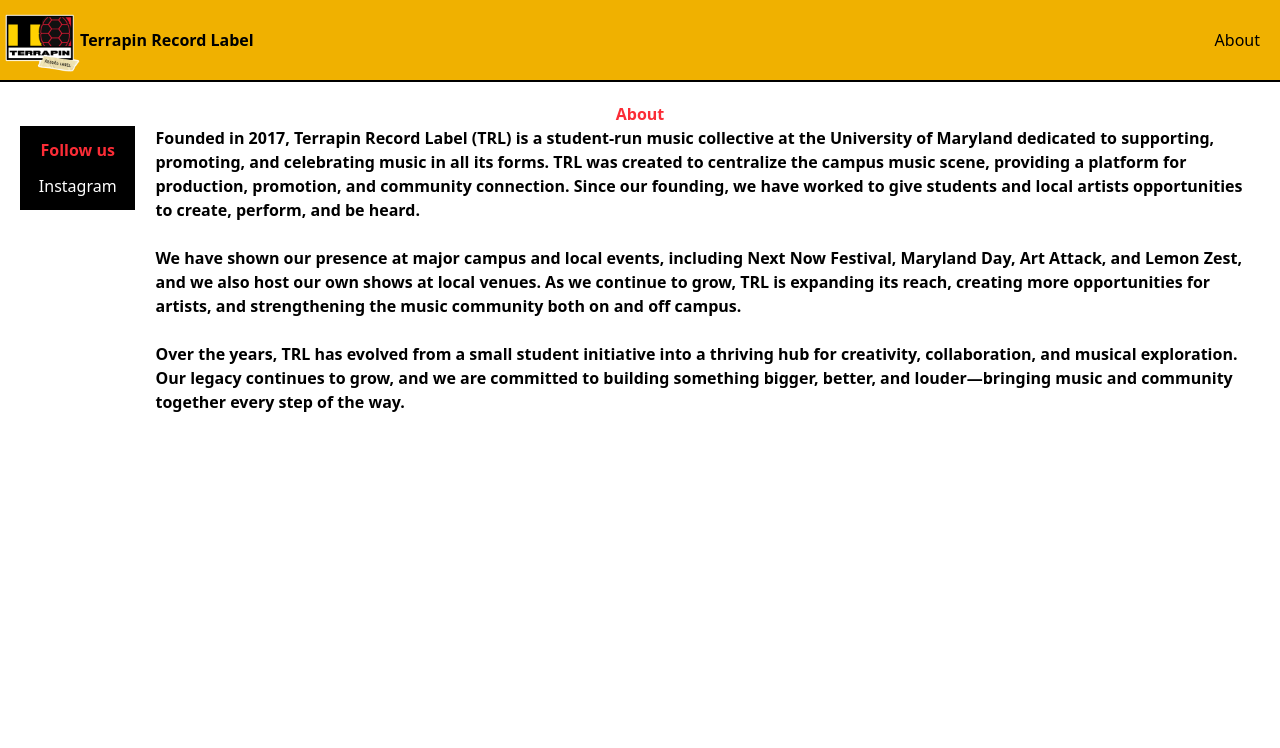
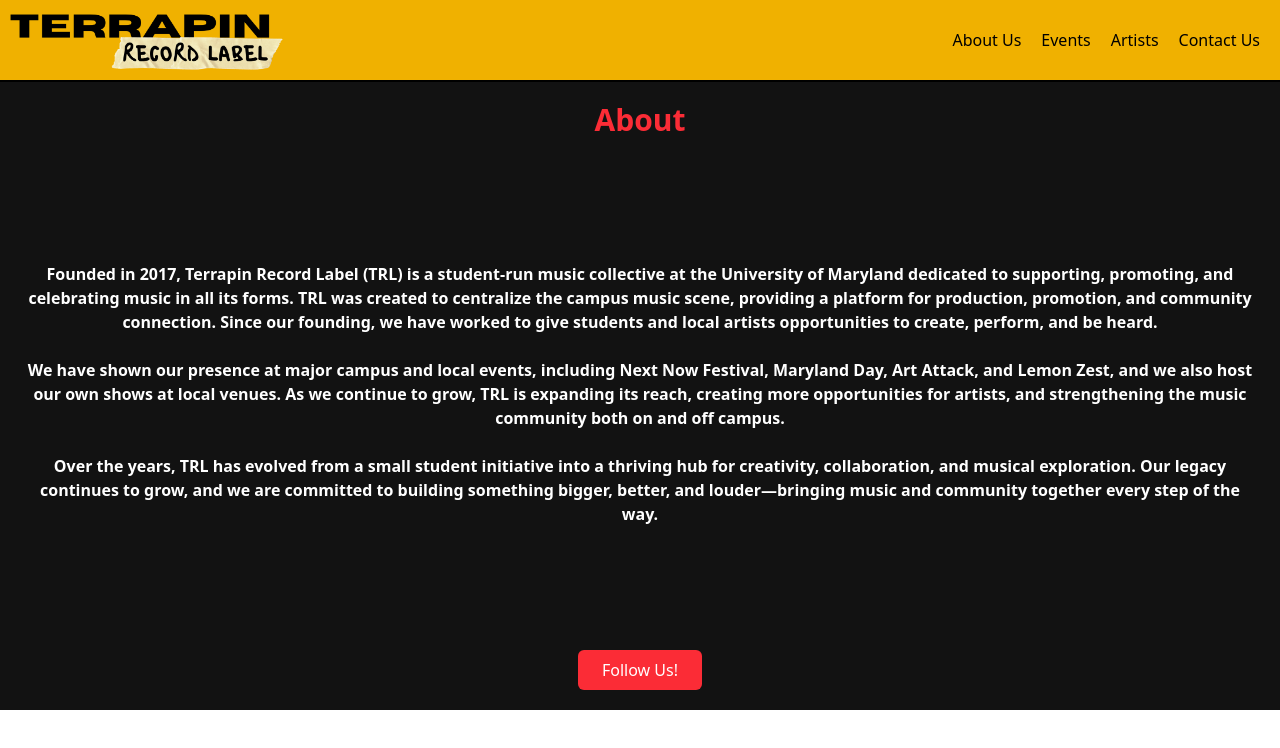
Before and after one commit to rishabhchheda01/trlWebsite, a React (Vite) app: page /about in a window 1280 px wide. Shown: the top 748 px of the page. Built offline with nearby package versions, Linux system fonts and the light colour scheme.

Commit message:
updated navigation bar, updated about page layout, changed background to black

```diff
--- a/Components/Navigation.jsx
+++ b/Components/Navigation.jsx
@@ -10,10 +10,9 @@
             <div className = "bg-yellow-500 flex align-middle justify-between border-b-2 border-black pr-5">
                 <div className = "flex w-1/2 items-center">
                     <Link className = "link_tag" to = "/"><img src = {logo} className = "h-[80px] w-auto" /></Link>
-                    <h1><Link className = "link_tag font-bold" to = "/">Terrapin Record Label</Link></h1>
                 </div>
                 <nav id = "navbar">
-                    <ul className="flex flex-row-reverse h-[100%] list-none m-0 p-0 justify-between items-center">
+                    <ul className="flex flex-row gap-5 h-[100%] list-none m-0 p-0 justify-between items-center">
                         {menu_items}
                     </ul>
                 </nav>
--- a/Pages/About.jsx
+++ b/Pages/About.jsx
@@ -1,25 +1,20 @@
 import Navigation from "../Components/Navigation"
 
 export default function About(){
-    const menu_items = [{name: "About", url: "/about"}]
+    const menu_items = [{name: "About Us", url: "/about"}, {name: "Events", url: "/about"}, {name: "Artists", url: "/about"}, {name: "Contact Us", url: "/about"}]
     return(
         <>
             <Navigation menuItems={ menu_items } />
-            <div className="p-5">
-                <h1 className="text-red-500 w-[100%] text-center font-bold">About</h1>
-                <div className="flex flex-row-reverse gap-5">
-                    <div>
-                        <p className="font-bold">Founded in 2017, Terrapin Record Label (TRL) is a student-run music collective at the University of Maryland dedicated to supporting, promoting, and celebrating music in all its forms. TRL was created to centralize the campus music scene, providing a platform for production, promotion, and community connection. Since our founding, we have worked to give students and local artists opportunities to create, perform, and be heard.</p>
-                        <br></br>
-                        <p className="font-bold">We have shown our presence at major campus and local events, including Next Now Festival, Maryland Day, Art Attack, and Lemon Zest, and we also host our own shows at local venues. As we continue to grow, TRL is expanding its reach, creating more opportunities for artists, and strengthening the music community both on and off campus.</p>
-                        <br></br>
-                        <p className="font-bold">Over the years, TRL has evolved from a small student initiative into a thriving hub for creativity, collaboration, and musical exploration. Our legacy continues to grow, and we are committed to building something bigger, better, and louder—bringing music and community together every step of the way.</p>
-                    </div>
-                    <div className="h-[100%] bg-black w-[25%] flex flex-col p-3 gap-3 items-center">
-                        <h1 className="text-red-500 font-bold">Follow us</h1>
-                        <p className="text-white"><a href = "https://www.instagram.com/terrapinrecordlabel/">Instagram</a></p>
-                    </div>
+            <div className="flex flex-col p-5 bg-[#121212]">
+                <h1 className="text-red-500 text-3xl font-bold text-center mb-[10%]">About</h1>
+                <div className="mb-[10%] text-white text-center">
+                    <p className="font-bold">Founded in 2017, Terrapin Record Label (TRL) is a student-run music collective at the University of Maryland dedicated to supporting, promoting, and celebrating music in all its forms. TRL was created to centralize the campus music scene, providing a platform for production, promotion, and community connection. Since our founding, we have worked to give students and local artists opportunities to create, perform, and be heard.</p>
+                    <br></br>
+                    <p className="font-bold">We have shown our presence at major campus and local events, including Next Now Festival, Maryland Day, Art Attack, and Lemon Zest, and we also host our own shows at local venues. As we continue to grow, TRL is expanding its reach, creating more opportunities for artists, and strengthening the music community both on and off campus.</p>
+                    <br></br>
+                    <p className="font-bold">Over the years, TRL has evolved from a small student initiative into a thriving hub for creativity, collaboration, and musical exploration. Our legacy continues to grow, and we are committed to building something bigger, better, and louder—bringing music and community together every step of the way.</p>
                 </div>
+                <button className="bg-red-500 text-white px-6 py-2 rounded-md self-center hover:bg-red-600 transition"><a target="_blank" href = "https://www.instagram.com/terrapinrecordlabel/">Follow Us!</a></button>
             </div>
 
 
--- a/Pages/Home.jsx
+++ b/Pages/Home.jsx
@@ -2,7 +2,7 @@
 import Navigation from "../Components/Navigation"
 
 export default function Home(){
-    const menu_items = [{name: "About", url: "/about"}]
+    const menu_items = [{name: "About Us", url: "/about"}, {name: "Events", url: "/about"}, {name: "Artists", url: "/about"}, {name: "Contact Us", url: "/about"}]
     return(
         <>
             <Navigation menuItems={ menu_items } />
```
Also changed, not shown: Images/Terrapin_Record_Label.png.
